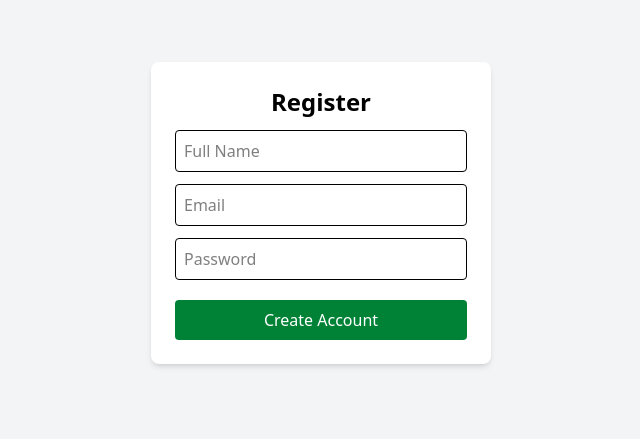
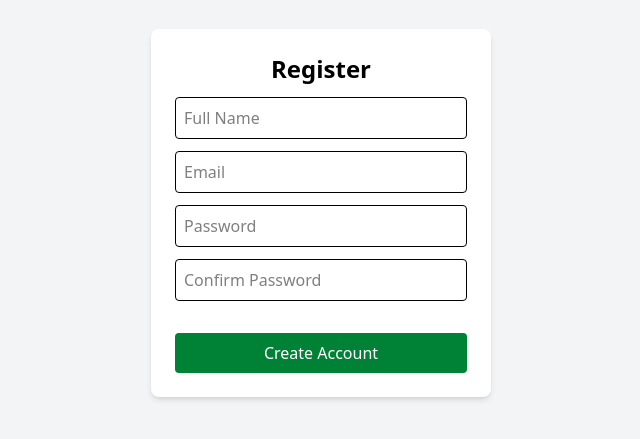
Before and after one commit to Abinjithk/Student-Study-Planner-UI, a React (Vite) app: page /register in a window 1280 px wide. Shown: the part 187-626 px from the top of the page, without its empty margins (319-959 px from the left). Built offline with nearby package versions, Linux system fonts and the light colour scheme.

Commit message:
register confirm password

```diff
--- a/src/pages/Register.tsx
+++ b/src/pages/Register.tsx
@@ -4,6 +4,17 @@ const Register: React.FC = () => {
   const [name, setName] = useState("");
   const [email, setEmail] = useState("");
   const [password, setPassword] = useState("");
+  const [confirmPassword, setConfirmPassword] = useState("");
+  const [passwordError, setPasswordError] = useState("");
+
+   const checkPasswords = (pass: string, confirm: string) => {
+    if (pass==confirm){
+      return ""
+    }else{
+      return "Passwords Does Not Match"
+    }
+  };
+
 
   const handleSubmit = async (e: React.FormEvent) => {
   e.preventDefault();
@@ -66,6 +77,22 @@ const Register: React.FC = () => {
           className="p-2 text-base border rounded focus:outline-none focus:ring-2 focus:ring-green-600"
         />
 
+        <input
+          type="password"
+          placeholder="Confirm Password"
+          value={confirmPassword}
+          onChange={(e) => {
+            setConfirmPassword(e.target.value);
+            setPasswordError(checkPasswords(password,e.target.value));
+          }}
+          required
+          className="p-2 text-base border rounded focus:outline-none focus:ring-2 focus:ring-green-600"
+        />
+
+        <div className="text-red-500 text-sm">
+          {passwordError}
+        </div>
+
         <button
           type="submit"
           className="mt-2 p-2 text-base bg-green-700 text-white rounded hover:bg-green-800 transition"
```
